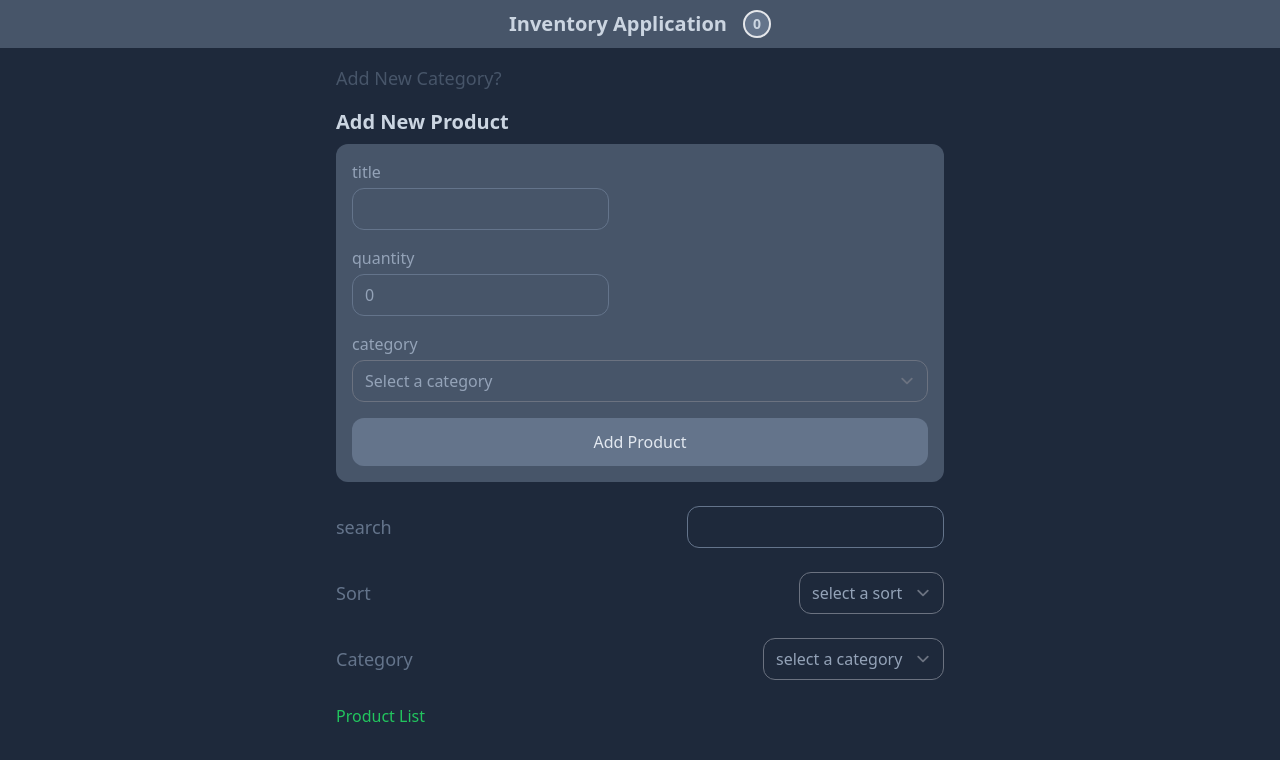
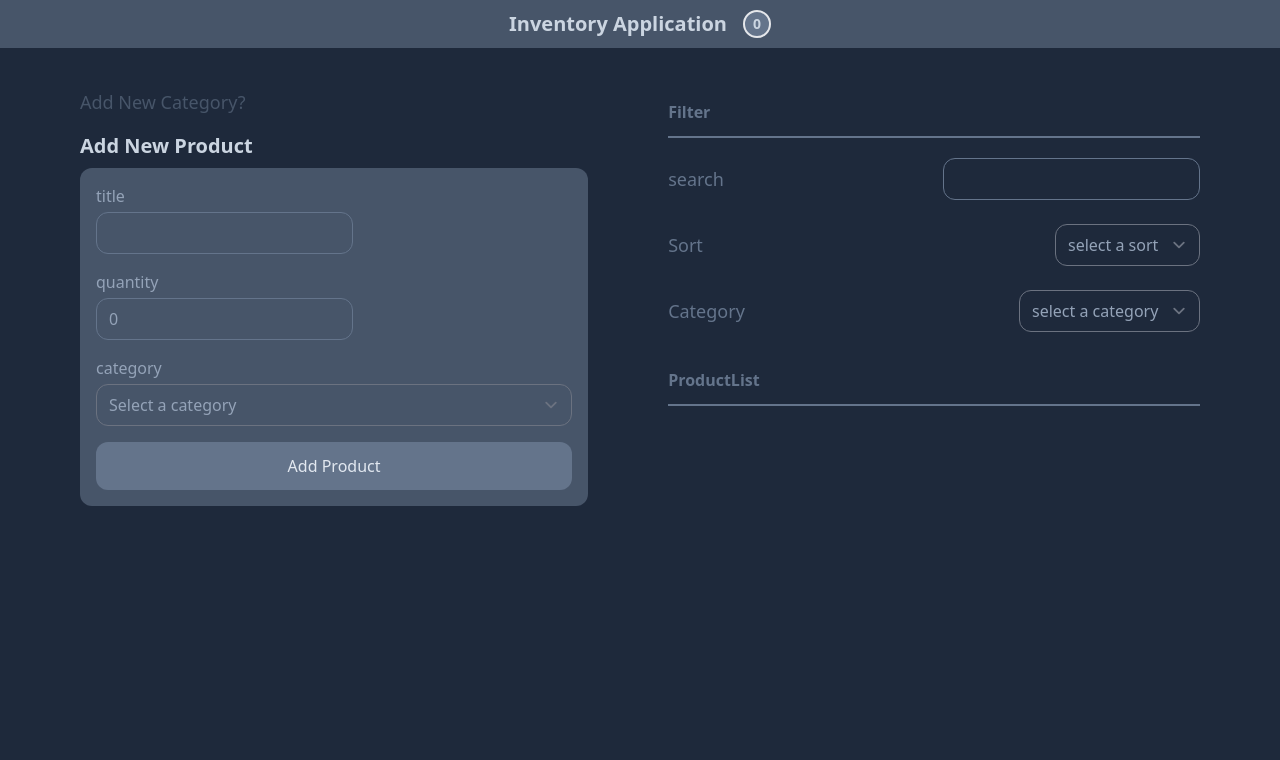
Before and after one commit to vafa2020/inventory, a React (Create React App) app: page / in a window 1280 px wide. Shown: the top 760 px of the page. Built offline with nearby package versions, Linux system fonts and the light colour scheme.

Commit message:
change style for improve ux and ui

```diff
--- a/src/App.js
+++ b/src/App.js
@@ -74,9 +74,12 @@ function App() {
   return (
     <div className="bg-slate-800 min-h-screen">
       <NavBar products={products} />
-      <div className="container max-w-screen-sm mx-auto p-4">
+      <div className="container flex items-start justify-evenly p-10">
+        <div className="flex-auto mx-10">
           <Category setCategories={setCategories} categories={categories} />
           <Product categories={categories} setProducts={setProducts} />
+        </div>
+        <div className="flex-auto mx-10">
           <Filter
             onChange={searchHandler}
             onSort={sortHandler}
@@ -87,6 +90,7 @@ function App() {
           <ProductList products={filterProducts} onDelete={onDelete} />
         </div>
       </div>
+    </div>
   );
 }
 
--- a/src/component/Filter.js
+++ b/src/component/Filter.js
@@ -7,6 +7,7 @@ const Filter = ({
 }) => {
   return (
     <div>
+      <h1 className="font-bold border-b-2 mb-5 text-slate-500 border-b-slate-500 py-3">Filter</h1>
       <div className="flex items-center justify-between mb-6">
         <label className="text-slate-500 text-lg">search</label>
         <input
--- a/src/component/ProductList.js
+++ b/src/component/ProductList.js
@@ -1,10 +1,13 @@
 import ProductDetails from "./ProductDetails";
 
 const ProductList = ({ products, onDelete }) => {
-    console.log(products);
+  console.log(products);
   return (
     <div className="mt-5">
-      <h2 className="text-green-500">Product List</h2>
+      <h1 className="font-bold border-b-2 mb-5 text-slate-500 border-b-slate-500 py-3">
+        ProductList
+      </h1>
+
       {products.map((product) => (
         <ProductDetails
           key={product.id}
```
Lines whose indentation alone changed are shown as unchanged.
